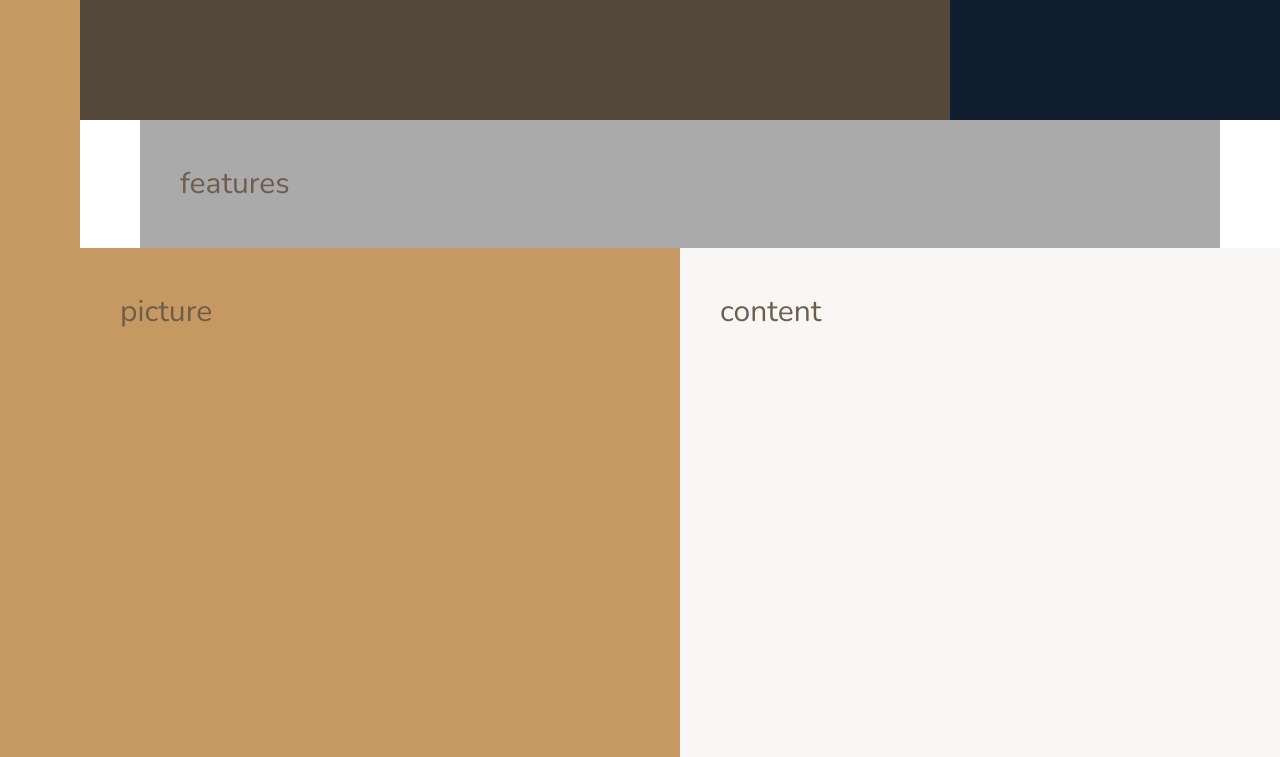
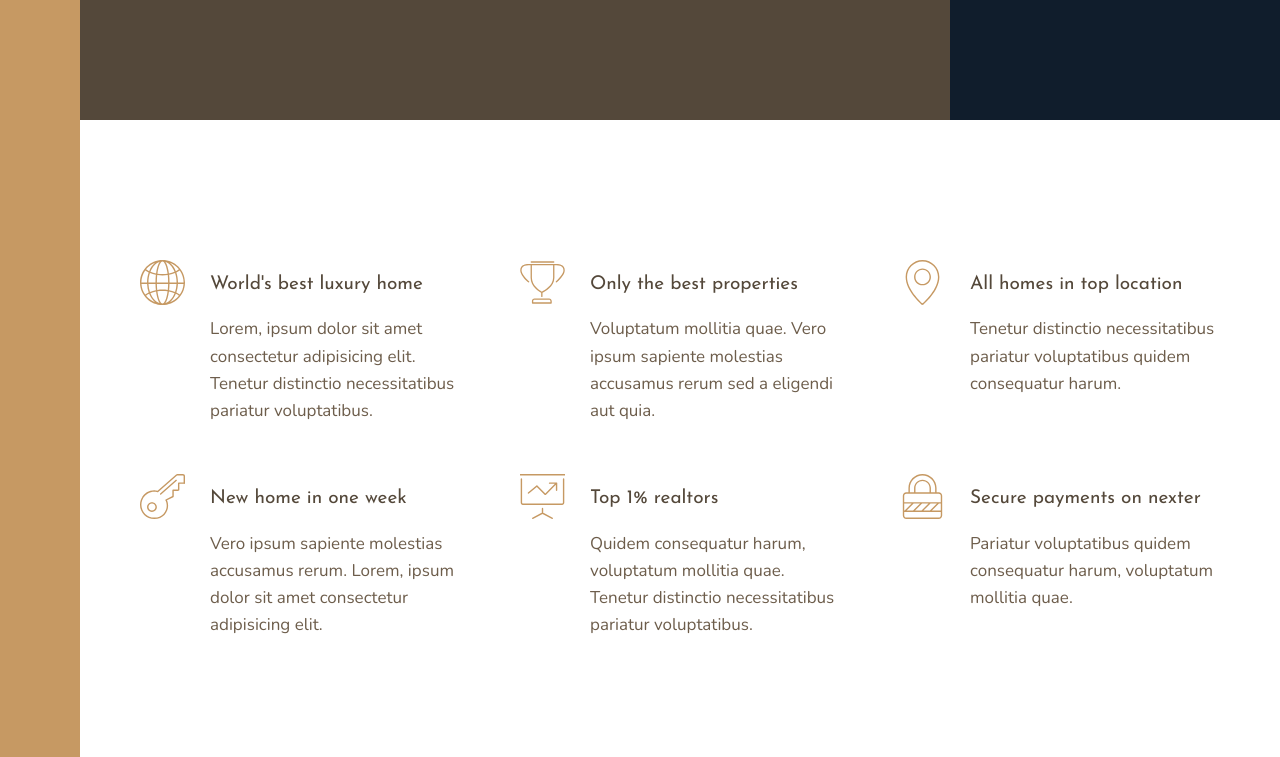
Before and after one commit to frontendnus/nexter, a website: page index.html in a window 1280 px wide. Shown: the part 520-1277 px from the top of the page. Drawn offline with nearby package versions, Linux system fonts and the light colour scheme.

Commit message:
Finish building feature section

```diff
--- a/index.html
+++ b/index.html
@@ -16,7 +16,66 @@
 
       <div class="realtors">realtors</div>
 
-      <section class="features">features</section>
+      <section class="features">
+        <div class="feature">
+          <svg class="feature__icon">
+            <use xlink:href="img/sprite.svg#icon-global"></use>
+          </svg>
+          <h4 class="heading-4 heading-4--dark">World's best luxury home</h4>
+          <p class="feature__text">
+            Lorem, ipsum dolor sit amet consectetur adipisicing elit. Tenetur distinctio
+            necessitatibus pariatur voluptatibus.
+          </p>
+        </div>
+        <div class="feature">
+          <svg class="feature__icon">
+            <use xlink:href="img/sprite.svg#icon-trophy"></use>
+          </svg>
+          <h4 class="heading-4 heading-4--dark">Only the best properties</h4>
+          <p class="feature__text">
+            Voluptatum mollitia quae. Vero ipsum sapiente molestias accusamus rerum sed a eligendi
+            aut quia.
+          </p>
+        </div>
+        <div class="feature">
+          <svg class="feature__icon">
+            <use xlink:href="img/sprite.svg#icon-map-pin"></use>
+          </svg>
+          <h4 class="heading-4 heading-4--dark">All homes in top location</h4>
+          <p class="feature__text">
+            Tenetur distinctio necessitatibus pariatur voluptatibus quidem consequatur harum.
+          </p>
+        </div>
+        <div class="feature">
+          <svg class="feature__icon">
+            <use xlink:href="img/sprite.svg#icon-key"></use>
+          </svg>
+          <h4 class="heading-4 heading-4--dark">New home in one week</h4>
+          <p class="feature__text">
+            Vero ipsum sapiente molestias accusamus rerum. Lorem, ipsum dolor sit amet consectetur
+            adipisicing elit.
+          </p>
+        </div>
+        <div class="feature">
+          <svg class="feature__icon">
+            <use xlink:href="img/sprite.svg#icon-presentation"></use>
+          </svg>
+          <h4 class="heading-4 heading-4--dark">Top 1% realtors</h4>
+          <p class="feature__text">
+            Quidem consequatur harum, voluptatum mollitia quae. Tenetur distinctio necessitatibus
+            pariatur voluptatibus.
+          </p>
+        </div>
+        <div class="feature">
+          <svg class="feature__icon">
+            <use xlink:href="img/sprite.svg#icon-lock"></use>
+          </svg>
+          <h4 class="heading-4 heading-4--dark">Secure payments on nexter</h4>
+          <p class="feature__text">
+            Pariatur voluptatibus quidem consequatur harum, voluptatum mollitia quae.
+          </p>
+        </div>
+      </section>
 
       <div class="story__pictures">picture</div>
 
--- a/sass/_features.scss
+++ b/sass/_features.scss
@@ -1,6 +1,32 @@
 @use "variable" as var;
 
 .features {
-  background-color: var.$color-grey-light-2;
   grid-column: center-start / center-end;
+
+  margin: 15rem 0;
+
+  display: grid;
+  // grid-template-columns: repeat(3, 1fr);
+  grid-template-columns: repeat(auto-fit, minmax(25rem, 1fr));
+  gap: 6rem;
+  align-items: start;
 }
+
+.feature {
+  display: grid;
+  grid-template-columns: min-content 1fr;
+  row-gap: 1.5rem;
+  column-gap: 2.5rem;
+
+  &__icon {
+    fill: var.$color-primary;
+    width: 4.5rem;
+    height: 4.5rem;
+    grid-row: 1 / span 2;
+    transform: translateY(-1rem);
+  }
+
+  &__text {
+    font-size: 1.7rem;
+  }
+}
```
Also changed, not shown: css/main.css, 1 other file.
